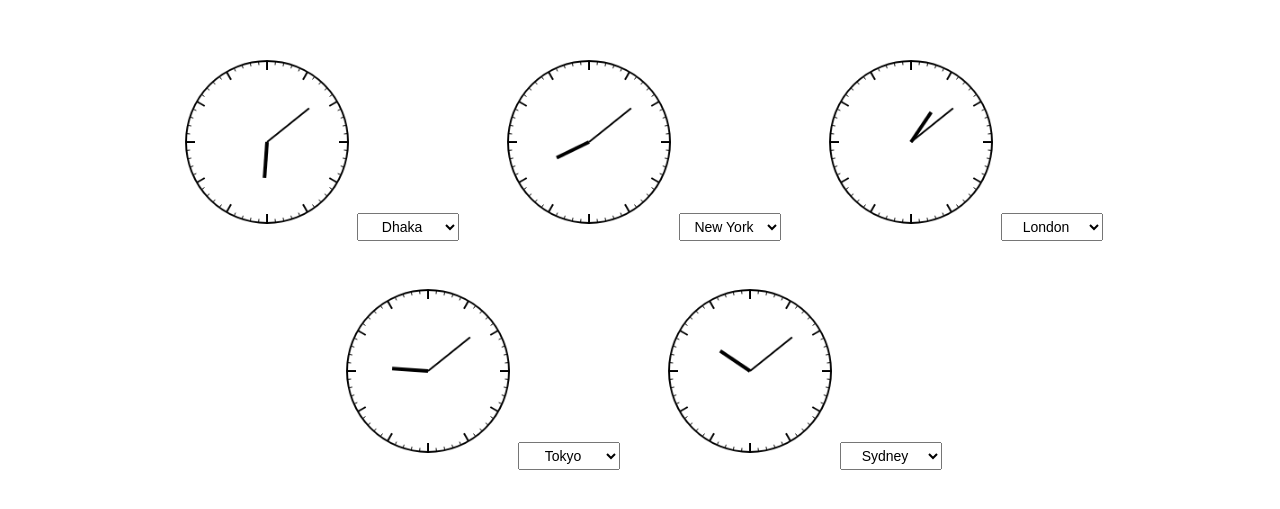
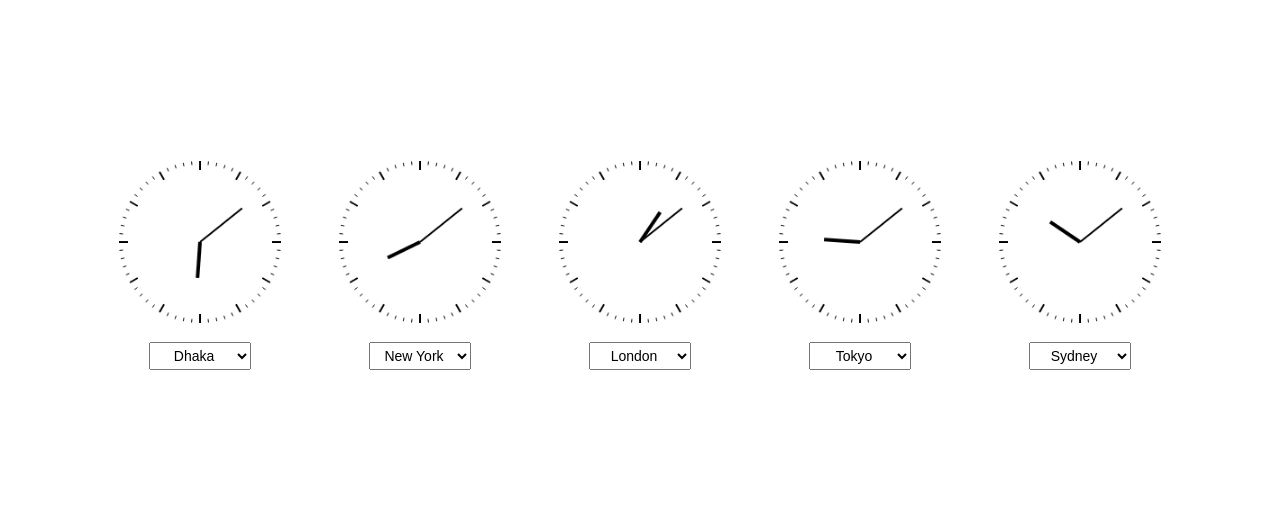
Before and after one commit to MuradNotion/Multizone-Analog-Clock, a plain HTML site: page index.html in a window 1280 px wide. Shown: the part 139-648 px from the top of the page. Drawn offline with Linux system fonts and the light colour scheme.

Commit message:
Update index.html

```diff
--- a/index.html
+++ b/index.html
@@ -27,7 +27,9 @@
     }
 
     .clock-box {
-      text-align: center;
+      display: flex;
+      flex-direction: column;
+      align-items: center;
     }
 
     canvas {
@@ -79,7 +81,6 @@
         select.appendChild(option);
       });
 
-      // Default zone (rotating different cities)
       select.value = zones[index % zones.length].tz;
 
       clockBox.appendChild(canvas);
@@ -94,12 +95,7 @@
       const center = { x: 100, y: 100 };
       ctx.clearRect(0, 0, 200, 200);
 
-      ctx.beginPath();
-      ctx.arc(center.x, center.y, radius, 0, 2 * Math.PI);
-      ctx.strokeStyle = '#000';
-      ctx.lineWidth = 2;
-      ctx.stroke();
-
+      // Minute ticks (no outer circle now)
       for (let i = 0; i < 60; i++) {
         const angle = i * Math.PI / 30;
         const len = i % 5 === 0 ? 10 : 4;
@@ -112,6 +108,7 @@
         ctx.moveTo(x1, y1);
         ctx.lineTo(x2, y2);
         ctx.lineWidth = i % 5 === 0 ? 2 : 1;
+        ctx.strokeStyle = '#000';
         ctx.stroke();
       }
 
@@ -119,6 +116,7 @@
       const minute = time.getMinutes();
       const second = time.getSeconds();
 
+      // Hour hand
       const hourAngle = ((hour + minute / 60) * Math.PI / 6);
       ctx.beginPath();
       ctx.moveTo(center.x, center.y);
@@ -128,6 +126,7 @@
       ctx.lineWidth = 4;
       ctx.stroke();
 
+      // Minute hand
       const minuteAngle = ((minute + second / 60) * Math.PI / 30);
       ctx.beginPath();
       ctx.moveTo(center.x, center.y);
```
